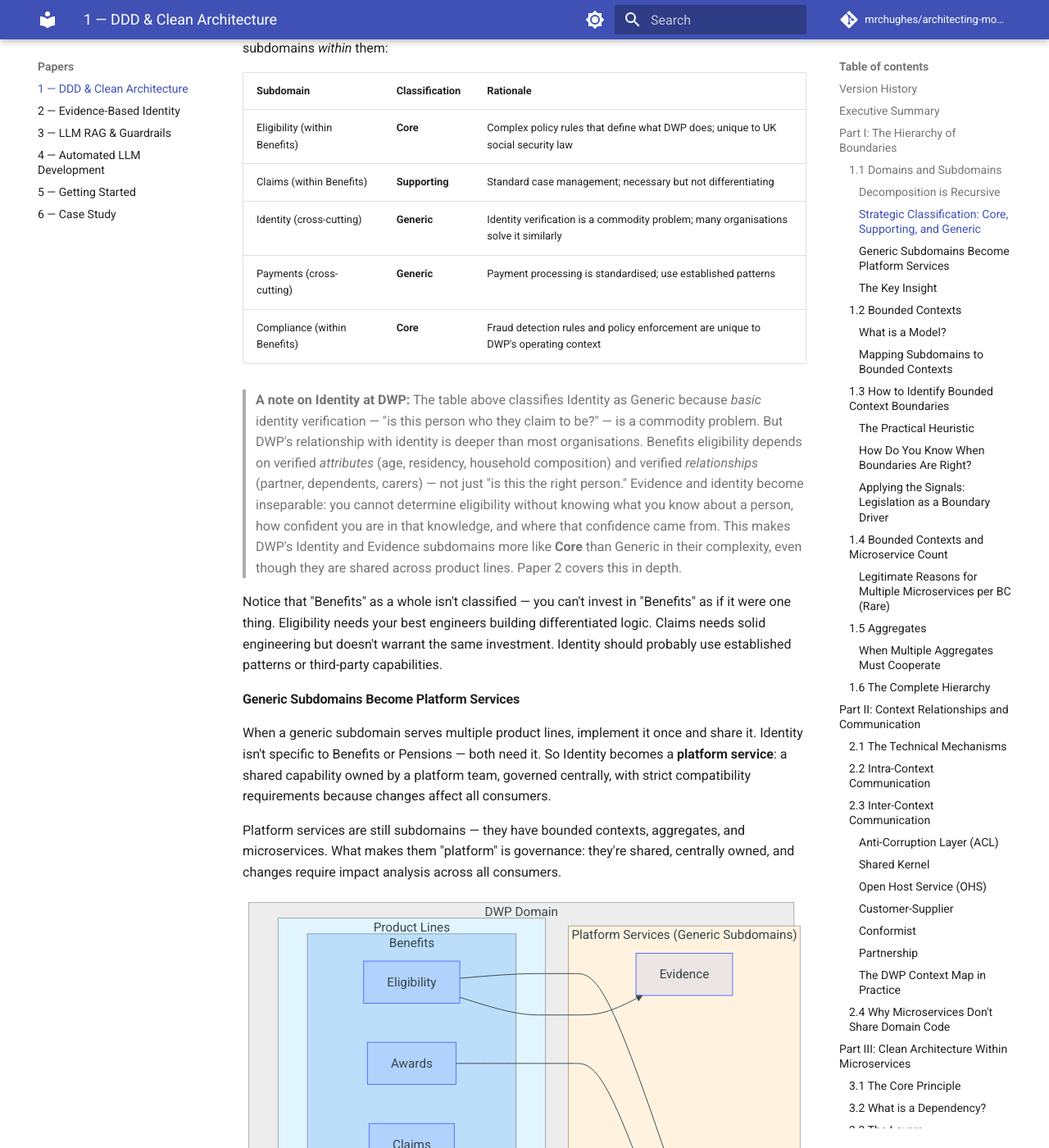
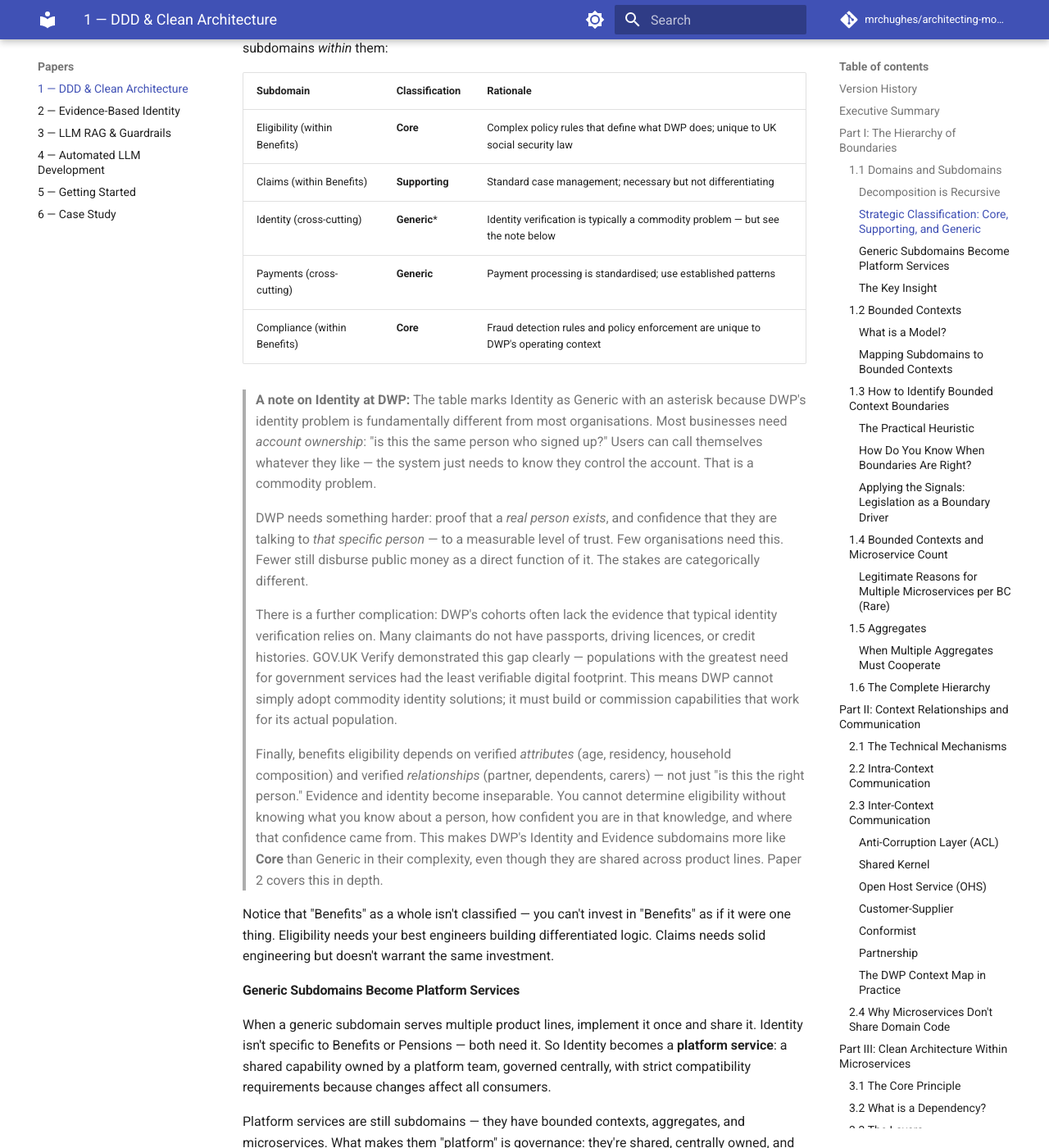
Before and after one commit to mrchughes/architecting-modern-government-services, an MkDocs documentation site: the page built from docs/Paper_1_DDD_Clean_Architecture.md, in a window 1280 px wide and 1400 px high, scrolled down 3337 px. Shown: the whole window at 82% size. Built offline with MkDocs 1.6.1 and Material for MkDocs 9.7.7, drawn with Linux system fonts in a browser that asks for light colours; comment, search, counter and statistics services are not loaded.

Commit message:
Rewrite Identity callout: account ownership vs real-person verification
- Most orgs need account ownership (commodity) - users can call themselves anything
- DWP needs proof a real person exists and they're talking to that person
- Few orgs disburse public money as a direct function of identity
- DWP cohorts often lack typical evidence (passports, credit histories)
- GOV.UK Verify demonstrated this evidence gap
- Adds asterisk to Generic* in table to flag the exception
- Removes misleading 'use established patterns' suggestion

```diff
--- a/docs/Paper_1_DDD_Clean_Architecture.md
+++ b/docs/Paper_1_DDD_Clean_Architecture.md
@@ -97,13 +97,19 @@ The product lines are not the right level to classify — they're too coarse. Yo
 |-----------|----------------|-----------|
 | Eligibility (within Benefits) | **Core** | Complex policy rules that define what DWP does; unique to UK social security law |
 | Claims (within Benefits) | **Supporting** | Standard case management; necessary but not differentiating |
-| Identity (cross-cutting) | **Generic** | Identity verification is a commodity problem; many organisations solve it similarly |
+| Identity (cross-cutting) | **Generic*** | Identity verification is typically a commodity problem — but see the note below |
 | Payments (cross-cutting) | **Generic** | Payment processing is standardised; use established patterns |
 | Compliance (within Benefits) | **Core** | Fraud detection rules and policy enforcement are unique to DWP's operating context |
 
-> **A note on Identity at DWP:** The table above classifies Identity as Generic because *basic* identity verification — "is this person who they claim to be?" — is a commodity problem. But DWP's relationship with identity is deeper than most organisations. Benefits eligibility depends on verified *attributes* (age, residency, household composition) and verified *relationships* (partner, dependents, carers) — not just "is this the right person." Evidence and identity become inseparable: you cannot determine eligibility without knowing what you know about a person, how confident you are in that knowledge, and where that confidence came from. This makes DWP's Identity and Evidence subdomains more like **Core** than Generic in their complexity, even though they are shared across product lines. Paper 2 covers this in depth.
+> **A note on Identity at DWP:** The table marks Identity as Generic with an asterisk because DWP's identity problem is fundamentally different from most organisations. Most businesses need *account ownership*: "is this the same person who signed up?" Users can call themselves whatever they like — the system just needs to know they control the account. That is a commodity problem.
+>
+> DWP needs something harder: proof that a *real person exists*, and confidence that they are talking to *that specific person* — to a measurable level of trust. Few organisations need this. Fewer still disburse public money as a direct function of it. The stakes are categorically different.
+>
+> There is a further complication: DWP's cohorts often lack the evidence that typical identity verification relies on. Many claimants do not have passports, driving licences, or credit histories. GOV.UK Verify demonstrated this gap clearly — populations with the greatest need for government services had the least verifiable digital footprint. This means DWP cannot simply adopt commodity identity solutions; it must build or commission capabilities that work for its actual population.
+>
+> Finally, benefits eligibility depends on verified *attributes* (age, residency, household composition) and verified *relationships* (partner, dependents, carers) — not just "is this the right person." Evidence and identity become inseparable. You cannot determine eligibility without knowing what you know about a person, how confident you are in that knowledge, and where that confidence came from. This makes DWP's Identity and Evidence subdomains more like **Core** than Generic in their complexity, even though they are shared across product lines. Paper 2 covers this in depth.
 
-Notice that "Benefits" as a whole isn't classified — you can't invest in "Benefits" as if it were one thing. Eligibility needs your best engineers building differentiated logic. Claims needs solid engineering but doesn't warrant the same investment. Identity should probably use established patterns or third-party capabilities.
+Notice that "Benefits" as a whole isn't classified — you can't invest in "Benefits" as if it were one thing. Eligibility needs your best engineers building differentiated logic. Claims needs solid engineering but doesn't warrant the same investment.
 
 #### Generic Subdomains Become Platform Services
 
```
Also changed, not shown: Paper_1_DDD_Clean_Architecture.md (+9 -3 lines).
